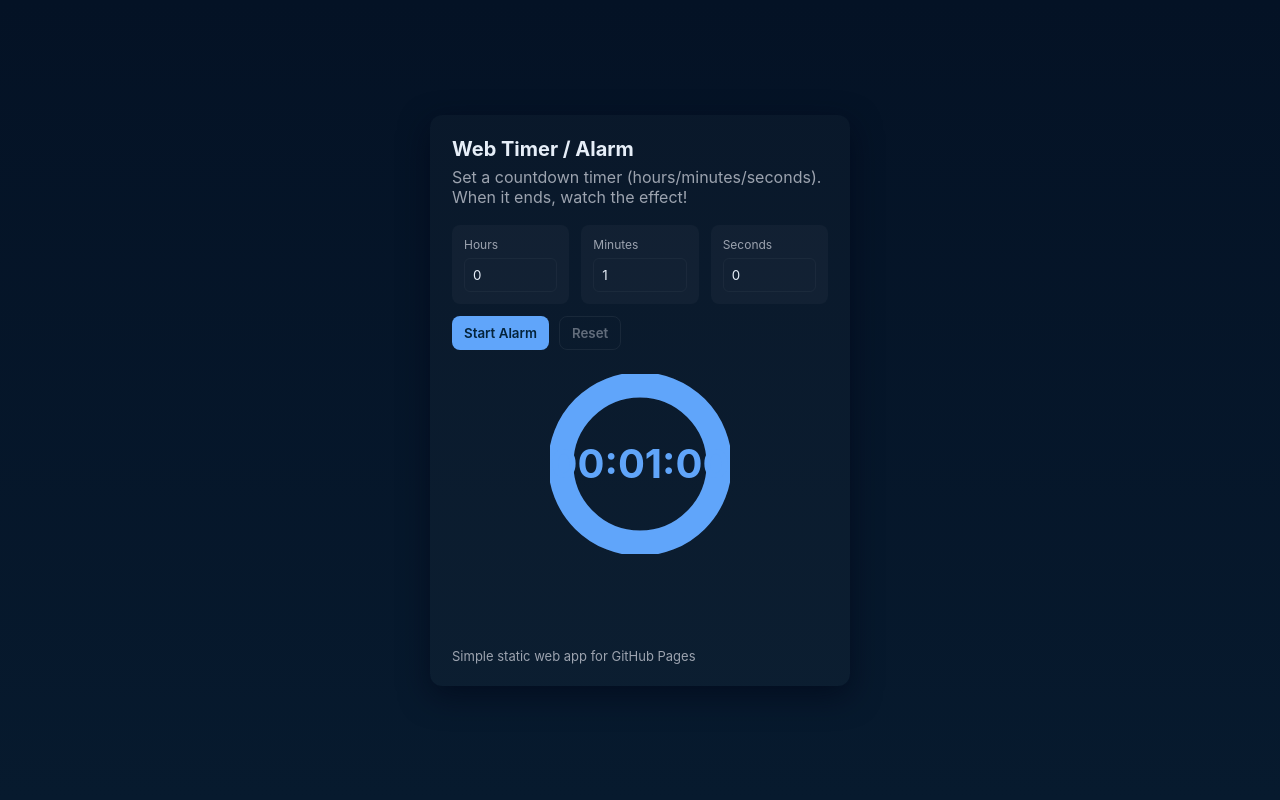
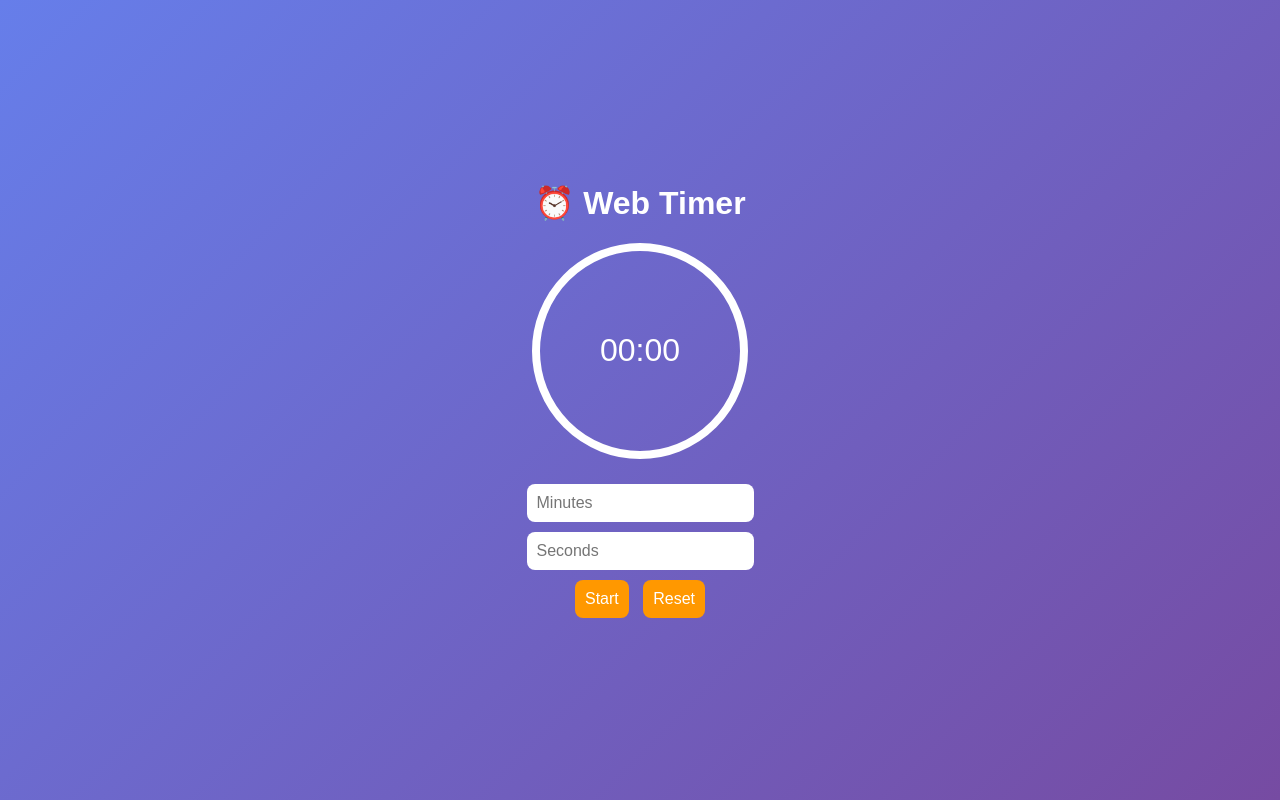
Before and after one commit to paramesh25-luv/web-time, a plain HTML site: page index.html in a window 1280 px wide. Drawn offline with nearby package versions, Linux system fonts and the light colour scheme.

Commit message:
Updated timer with sound and text display

```diff
--- a/index.html
+++ b/index.html
@@ -1,211 +1,137 @@
-<!doctype html>
+<!DOCTYPE html>
 <html lang="en">
 <head>
-<meta charset="utf-8" />
-<meta name="viewport" content="width=device-width,initial-scale=1" />
-<title>Web Timer / Alarm</title>
+  <meta charset="UTF-8" />
+  <meta name="viewport" content="width=device-width, initial-scale=1.0"/>
+  <title>Web Timer</title>
   <style>
-:root {
-  --bg: #0f1724;
-  --card: #111827;
-  --accent: #60a5fa;
-  --muted: #9ca3af;
-  --wedge-bg: #1e293b;
-  --wedge-fg: #60a5fa;
+    body {
+      font-family: Arial, sans-serif;
+      display: flex;
+      justify-content: center;
+      align-items: center;
+      height: 100vh;
+      margin: 0;
+      background: linear-gradient(135deg, #667eea, #764ba2);
+      color: white;
+      flex-direction: column;
+      text-align: center;
     }
-* { box-sizing: border-box; font-family: Inter, ui-sans-serif, system-ui }
-body {
-  margin: 0; min-height: 100vh;
-  background: linear-gradient(180deg,#041225 0%, #071a2e 100%);
-  color: #e6eef8;
-  display: flex; align-items: center; justify-content: center; padding: 24px;
+    .circle {
+      width: 200px;
+      height: 200px;
+      border-radius: 50%;
+      border: 8px solid white;
+      display: flex;
+      justify-content: center;
+      align-items: center;
+      font-size: 2rem;
+      margin-bottom: 20px;
+      transition: background 0.3s;
     }
-.card {
-  width: 100%; max-width: 420px;
-  background: rgba(255,255,255,0.02);
-  border-radius: 12px; padding: 22px;
-  box-shadow: 0 10px 30px rgba(2,6,23,0.6)
+    .ended {
+      background: red;
+      animation: blink 1s infinite;
     }
-h1 { margin: 0; font-size: 20px }
-p.lead { color: var(--muted); margin: 6px 0 18px }
-
-.controls { display: grid; grid-template-columns: 1fr 1fr 1fr; gap: 12px }
-.form-row { background: rgba(255,255,255,0.03); padding: 12px; border-radius: 8px }
-label { display: block; font-size: 12px; color: var(--muted); margin-bottom: 6px }
-input[type=number] {
-  width: 100%; padding: 8px; border-radius: 6px;
-  border: 1px solid rgba(255,255,255,0.04);
-  background: transparent; color: inherit
+    @keyframes blink {
+      50% { background: transparent; }
     }
-.buttons { display: flex; gap: 10px; margin-top: 12px }
+    input, button {
+      margin: 5px;
+      padding: 10px;
+      border-radius: 8px;
+      border: none;
+      font-size: 1rem;
+    }
     button {
-  padding: 8px 12px; border-radius: 8px; border: none;
-  background: var(--accent); color: #04233a; font-weight: 600; cursor: pointer;
+      background: #ff9800;
+      color: white;
+      cursor: pointer;
     }
-button.secondary {
-  background: transparent; border: 1px solid rgba(255,255,255,0.1);
-  color: var(--muted);
+    button:hover {
+      background: #e68900;
     }
-button:disabled { opacity: 0.6; cursor: not-allowed }
-
-.display { margin-top: 24px; display: flex; flex-direction: column; align-items: center; gap: 18px }
-.wedge-timer { position: relative; width: 180px; height: 180px }
-svg.wedge {
-  width: 100%; height: 100%; display: block;
+    #status {
+      margin-top: 15px;
+      font-size: 1.2rem;
+      font-weight: bold;
     }
-.wedge-bg { stroke: var(--wedge-bg); stroke-width: 14; fill: none }
-.wedge-fg { stroke: var(--wedge-fg); stroke-width: 14; fill: none;
-  stroke-linecap: round; transition: stroke-dashoffset 1s linear;
-}
-.time-box {
-  position: absolute; top: 0; left: 0; width: 100%; height: 100%;
-  display: flex; flex-direction: column; align-items: center; justify-content: center;
-}
-.time-box .big { font-size: 40px; font-weight: 700; color: var(--accent) }
-
-.status { color: var(--muted); font-size: 13px; min-height: 18px; margin-top: 6px }
-
-.running .wedge-fg { animation: glow 1.5s infinite alternate }
-@keyframes glow {
-  from { filter: drop-shadow(0 0 6px #60a5fa44) }
-  to   { filter: drop-shadow(0 0 18px #60a5fa) }
-}
-
-.ended .wedge-fg {
-  stroke: #f87171;
-  animation: flash 1s infinite alternate;
-}
-@keyframes flash {
-  from { stroke: #f87171; }
-  to   { stroke: #dc2626; }
-}
-.end-message {
-  opacity: 0; transform: translateY(20px);
-  transition: all 0.6s ease;
-  color: #f87171; font-size: 16px; font-weight: 600;
-}
-.ended .end-message { opacity: 1; transform: translateY(0) }
-
-.footer { margin-top: 14px; color: var(--muted); font-size: 13px }
   </style>
 </head>
 <body>
-<main class="card">
-  <h1>Web Timer / Alarm</h1>
-  <p class="lead">Set a countdown timer (hours/minutes/seconds). When it ends, watch the effect!</p>
+  <h1>⏰ Web Timer</h1>
+  <div class="circle" id="display">00:00</div>
+  <input type="number" id="minutes" placeholder="Minutes" min="0">
+  <input type="number" id="seconds" placeholder="Seconds" min="0">
+  <div>
+    <button onclick="startTimer()">Start</button>
+    <button onclick="resetTimer()">Reset</button>
+  </div>
+  <div id="status"></div>
 
-  <div class="controls">
-    <div class="form-row">
-      <label>Hours</label>
-      <input id="hours" type="number" min="0" max="999" value="0" />
-    </div>
-    <div class="form-row">
-      <label>Minutes</label>
-      <input id="minutes" type="number" min="0" max="59" value="1" />
-    </div>
-    <div class="form-row">
-      <label>Seconds</label>
-      <input id="seconds" type="number" min="0" max="59" value="0" />
-    </div>
-  </div>
+  <!-- Sound -->
+  <audio id="alarmSound" src="assets/alarm.mp3" preload="auto"></audio>
 
-  <div class="buttons">
-    <button id="startBtn">Start Alarm</button>
-    <button id="resetBtn" class="secondary" disabled>Reset</button>
-  </div>
-
-  <div class="display" id="display">
-    <div class="wedge-timer">
-      <svg class="wedge" viewBox="0 0 100 100">
-        <circle class="wedge-bg" cx="50" cy="50" r="44"/>
-        <circle class="wedge-fg" cx="50" cy="50" r="44"
-          stroke-dasharray="276.46" stroke-dashoffset="0"/>
-      </svg>
-      <div class="time-box">
-        <span class="big" id="timeLeft">00:01:00</span>
-      </div>
-    </div>
-    <div class="status" id="status"></div>
-    <div class="end-message" id="endMessage"> ⏰ Time’s up! Take a break 🚀 </div>
-  </div>
-
-  <div class="footer">Simple static web app for GitHub Pages</div>
-</main>
+  <!-- Confetti -->
+  <script src="https://cdn.jsdelivr.net/npm/canvas-confetti@1.9.2/dist/confetti.browser.min.js"></script>
 
   <script>
-const hoursInput = document.getElementById('hours');
-const minutesInput = document.getElementById('minutes');
-const secondsInput = document.getElementById('seconds');
-const startBtn = document.getElementById('startBtn');
-const resetBtn = document.getElementById('resetBtn');
-const timeLeftEl = document.getElementById('timeLeft');
+    let timer, totalTime, remainingTime;
+    const display = document.getElementById('display');
     const statusEl = document.getElementById('status');
-const wedgeFg = document.querySelector('.wedge-fg');
-const display = document.getElementById('display');
-const endMessage = document.getElementById('endMessage');
+    const alarm = document.getElementById('alarmSound');
 
-let timer = null;
-let totalSeconds = 0;
-let remaining = 0;
-const CIRCUM = 2 * Math.PI * 44;
+    function updateDisplay(seconds) {
+      const m = String(Math.floor(seconds / 60)).padStart(2,'0');
+      const s = String(seconds % 60).padStart(2,'0');
+      display.textContent = `${m}:${s}`;
+    }
 
-function pad(n){return n.toString().padStart(2,'0')}
-function formatTime(sec){
-  const h=Math.floor(sec/3600);
-  const m=Math.floor((sec%3600)/60);
-  const s=sec%60;
-  return `${pad(h)}:${pad(m)}:${pad(s)}`
+    function startTimer() {
+      const mins = parseInt(document.getElementById('minutes').value) || 0;
+      const secs = parseInt(document.getElementById('seconds').value) || 0;
+      totalTime = mins * 60 + secs;
+      remainingTime = totalTime;
+      clearInterval(timer);
+
+      if(totalTime > 0) {
+        timer = setInterval(() => {
+          if (remainingTime > 0) {
+            remainingTime--;
+            updateDisplay(remainingTime);
+          } else {
+            clearInterval(timer);
+            setEnded();
           }
-function updateWedge(){
-  const percent=remaining/totalSeconds;
-  wedgeFg.style.strokeDashoffset=CIRCUM*(1-percent);
-}
-function updateDisplay(){
-  timeLeftEl.textContent=formatTime(remaining);
-  updateWedge();
-}
-function setRunning(running){
-  if(running){
-    display.classList.add('running');
-    statusEl.textContent='⏳ Running...';
-    startBtn.disabled=true; resetBtn.disabled=false;
-    hoursInput.disabled=minutesInput.disabled=secondsInput.disabled=true;
-  } else {
-    display.classList.remove('running');
-    startBtn.disabled=false; resetBtn.disabled=true;
-    hoursInput.disabled=minutesInput.disabled=secondsInput.disabled=false;
+        }, 1000);
+        updateDisplay(remainingTime);
+        display.classList.remove('ended');
+        statusEl.textContent = "⏳ Timer is running...";
       }
     }
-function setEnded(){
+
+    function resetTimer() {
+      clearInterval(timer);
+      updateDisplay(0);
+      display.classList.remove('ended');
+      statusEl.textContent = "✅ Timer reset!";
+    }
+
+    function setEnded() {
       display.classList.add('ended');
-  statusEl.textContent='Alarm finished!';
+      statusEl.textContent = "🎉 Time's up!";
+      alarm.currentTime = 0;
+      alarm.play();   // ✅ Will work because Start button was clicked
+      fireConfetti();
     }
-function startTimer(){
-  const h=+hoursInput.value||0, m=+minutesInput.value||0, s=+secondsInput.value||0;
-  totalSeconds=h*3600+m*60+s;
-  if(totalSeconds<=0){ statusEl.textContent='Enter time > 0'; return }
-  remaining=totalSeconds; updateDisplay(); setRunning(true);
-  timer=setInterval(()=>{
-    remaining--; updateDisplay();
-    if(remaining<=0){
-      clearInterval(timer); timer=null; remaining=0;
-      updateDisplay(); setEnded();
+
+    function fireConfetti() {
+      confetti({
+        particleCount: 100,
+        spread: 70,
+        origin: { y: 0.6 }
+      });
     }
-  },1000);
-}
-function resetTimer(){
-  if(timer) clearInterval(timer);
-  timer=null;
-  display.classList.remove('ended');
-  endMessage.style.opacity=0;
-  const h=+hoursInput.value||0,m=+minutesInput.value||0,s=+secondsInput.value||0;
-  totalSeconds=h*3600+m*60+s; remaining=totalSeconds;
-  updateDisplay(); setRunning(false); statusEl.textContent='';
-}
-startBtn.addEventListener('click', startTimer);
-resetBtn.addEventListener('click', resetTimer);
-[hoursInput,minutesInput,secondsInput].forEach(inp=>inp.addEventListener('input', resetTimer));
-resetTimer();
   </script>
 </body>
 </html>
```
Lines whose indentation alone changed are shown as unchanged.
